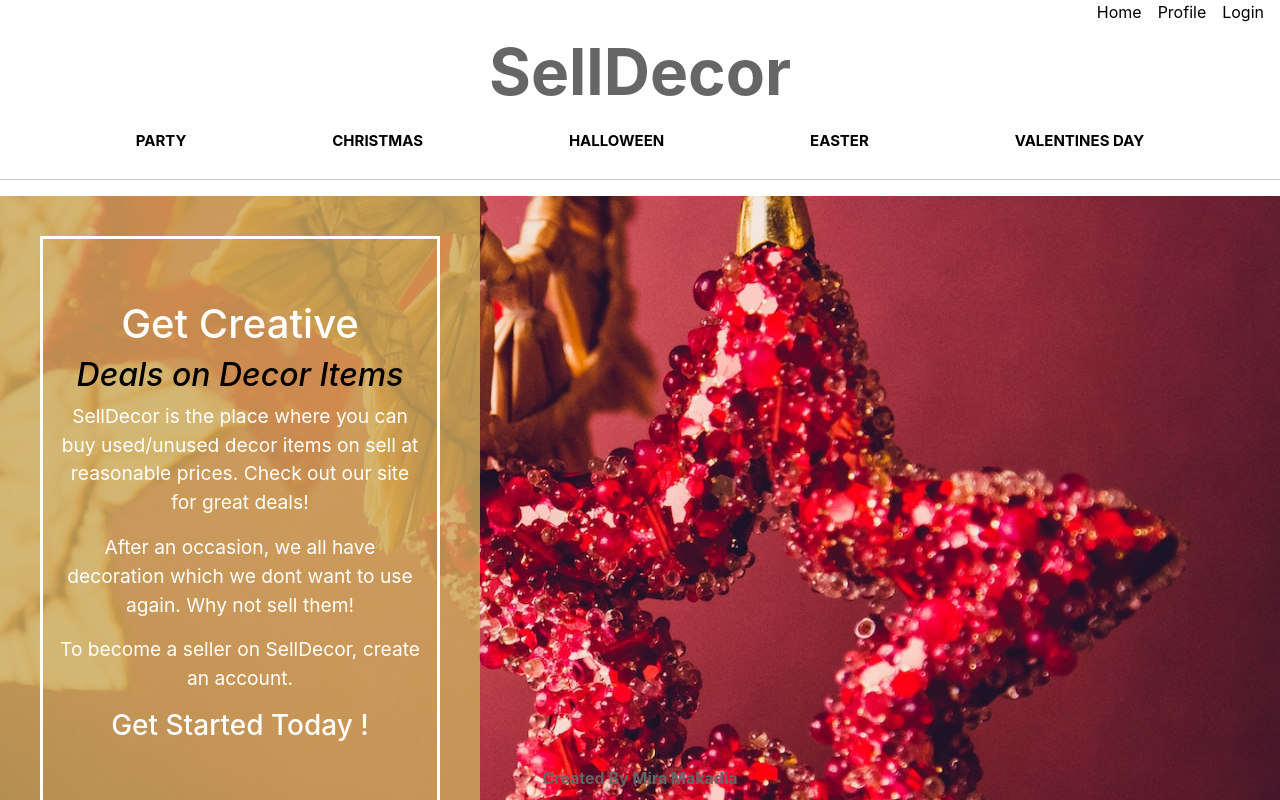
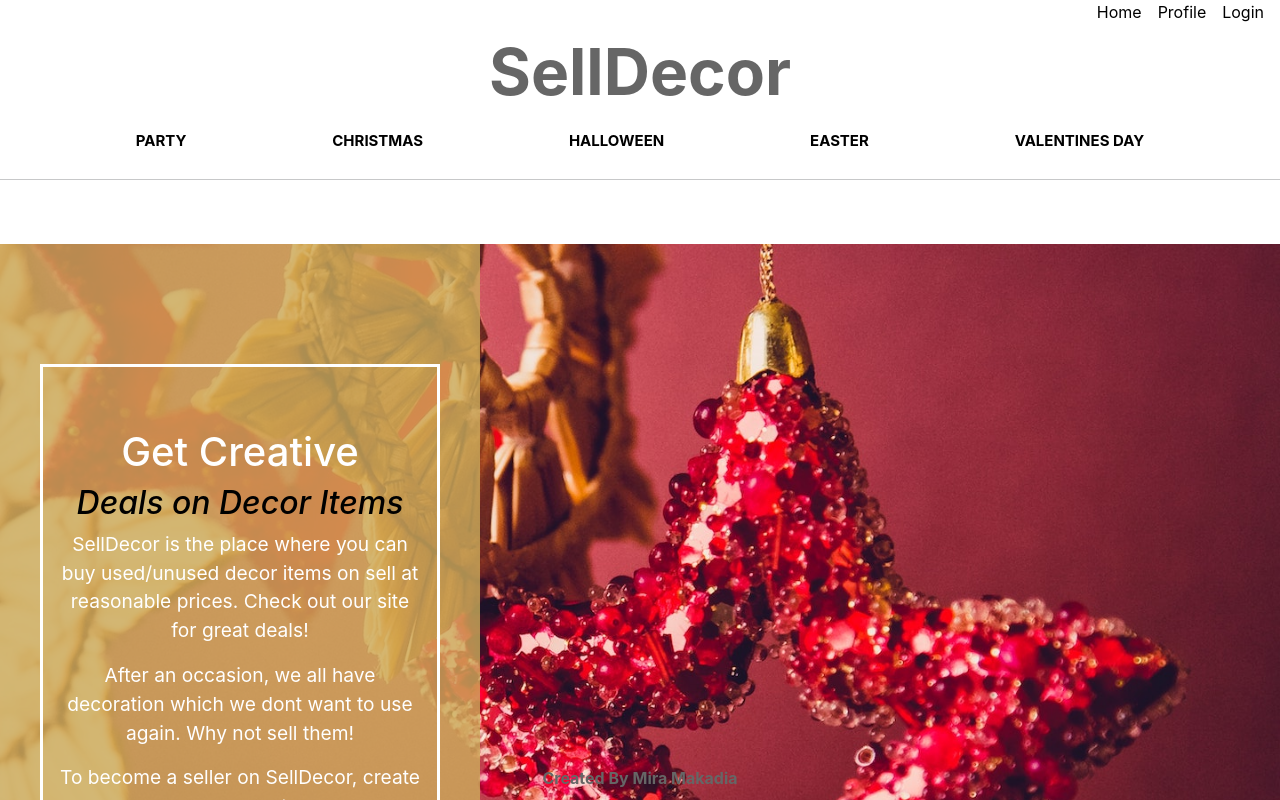
Before and after one commit to Mira85/SellDecor-frontend, a React (Create React App) app: page / in a window 1280 px wide. Shown: the top 800 px of the page. Built offline with nearby package versions, Linux system fonts and the light colour scheme; no server answers.

Commit message:
edits README

```diff
--- a/src/pages/Home.scss
+++ b/src/pages/Home.scss
@@ -1,23 +1,24 @@
 .homeContainer{
     display:flex;
     justify-content: center;
+    height: 100vh;
 
 }
 
 .homeBckGround {
     background-size: cover;
     background-repeat: no-repeat;
-   height: 45rem ;
-   width: 81.25rem;
+   height: 55rem ;
+   width: 91.25rem;
    background-position: center;
-
+  margin-top: 3rem;
 }
 
 .homeBox{
     display: flex;
     justify-content: center;
     align-items: center;
-    height:45rem;
+    height:55rem;
     width:30rem;
     background-color:#CCAD5CCC;
     color: white;
```
Also changed, not shown: 1 other file (tests, documents, lock files or other folders).
